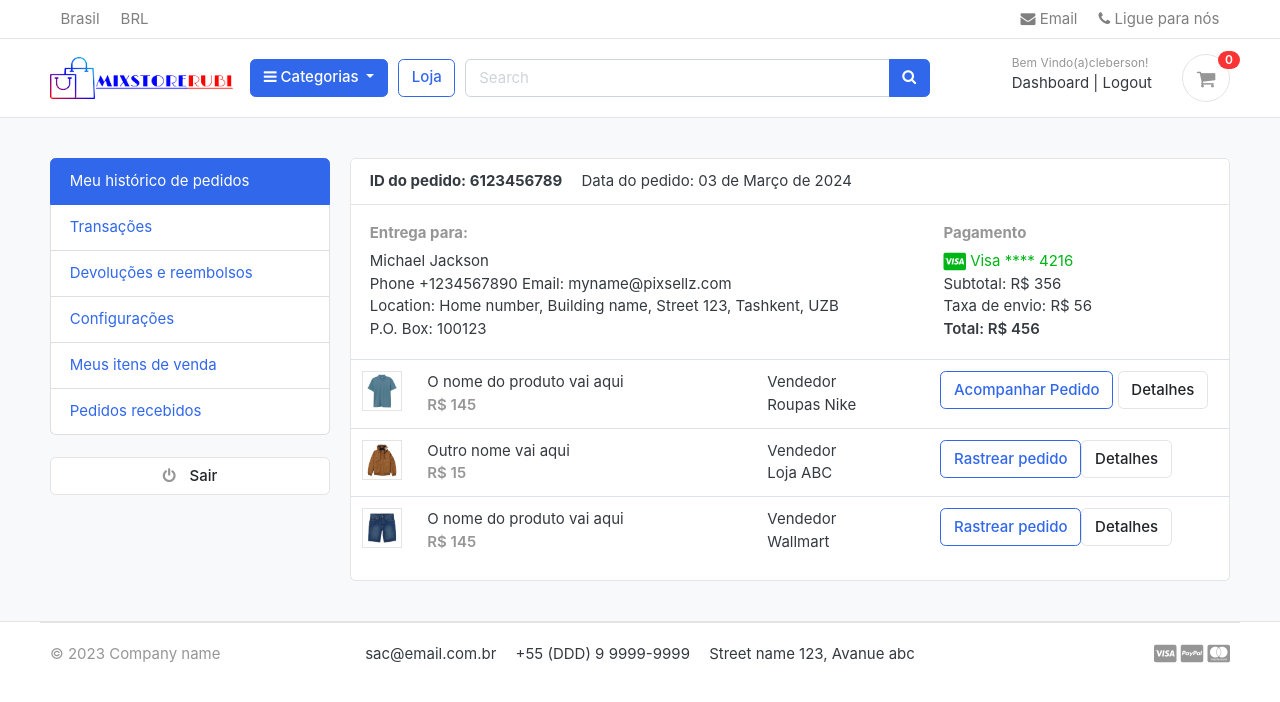
After one commit to devcleberson/django_store1, a Django app: page /accounts/ in a window 1280 px wide. The commit adds this page. Shown: the top 702 px of the page. Run offline with Django 4.2, Linux system fonts and the light colour scheme; a user stored in the database is signed in; data comes from the database, SQL or seed files in the repository; both versions use the stored data as it was after the commit; some libraries are stand-ins or nearby versions; some web fonts are replaced.

Commit message:
criação-dashboard

```diff
--- a/accounts/urls.py
+++ b/accounts/urls.py
@@ -6,6 +6,8 @@ urlpatterns = [
     path('register/', views.register, name='register'),
     path('login/', views.login, name='login'),
     path('logout/', views.logout, name='logout'),
+    path('dashboard/', views.dashboard, name='dashboard'),
+    path('', views.dashboard, name='dashboard'),
 
     path('activate/<uidb64>/<token>/', views.activate, name='activate'),
 ]
--- a/accounts/views.py
+++ b/accounts/views.py
@@ -61,8 +61,8 @@ def login(request):
 
         if user is not None:
             auth.login(request, user)
-           # messages.success(request, 'Você está conectado agora.')
-            return redirect('home')
+            messages.success(request, 'Você está conectado agora.')
+            return redirect('dashboard')
         else:
             messages.error(request, 'Credenciais de login inválidas.')
             return redirect('login')
@@ -73,7 +73,6 @@ def logout(request):
     auth.logout(request)
     messages.success(request, 'Você está desconectado.')
     return redirect('login')
-
 
 
 def activate(request, uidb64, token):
@@ -91,3 +90,7 @@ def activate(request, uidb64, token):
     else:
         messages.error(request, 'Link de ativação inválido')
         return redirect('register')
+
+@login_required(login_url = 'login')
+def dashboard(request):
+    return render(request, 'accounts/dashboard.html')
--- /dev/null
+++ b/templates/accounts/dashboard.html
@@ -0,0 +1,102 @@
+{% extends 'base.html' %}
+
+
+{% block content %}
+
+<section class="section-conten padding-y bg">
+
+    {% include 'includes/alerts.html' %}
+    <div class="container">
+        <div class="row">
+            <aside class="col-md-3">
+                <!--   SIDEBAR   -->
+                <ul class="list-group">
+                    <a class="list-group-item active" href="#"> Meu histórico de pedidos </a>
+                    <a class="list-group-item" href="#"> Transações </a>
+                    <a class="list-group-item" href="#"> Devoluções e reembolsos </a>
+                    <a class="list-group-item" href="#"> Configurações </a>
+                    <a class="list-group-item" href="#"> Meus itens de venda </a>
+                    <a class="list-group-item" href="#"> Pedidos recebidos </a>
+                </ul>
+                <br>
+                <a class="btn btn-light btn-block" href="{% url 'logout' %}"> <i class="fa fa-power-off"></i> <span
+                        class="text">Sair</span> </a>
+                <!--   SIDEBAR .//END   -->
+            </aside>
+            <main class="col-md-9">
+                <article class="card">
+                    <header class="card-header">
+                        <strong class="d-inline-block mr-3">ID do pedido: 6123456789</strong>
+                        <span>Data do pedido: 03 de Março de 2024</span>
+                    </header>
+                    <div class="card-body">
+                        <div class="row">
+                            <div class="col-md-8">
+                                <h6 class="text-muted">Entrega para:</h6>
+                                <p>Michael Jackson <br>
+                                    Phone +1234567890 Email: myname@pixsellz.com <br>
+                                    Location: Home number, Building name, Street 123, Tashkent, UZB <br>
+                                    P.O. Box: 100123
+                                </p>
+                            </div>
+                            <div class="col-md-4">
+                                <h6 class="text-muted">Pagamento</h6>
+                                <span class="text-success">
+                                    <i class="fab fa-lg fa-cc-visa"></i>
+                                    Visa **** 4216
+                                </span>
+                                <p>Subtotal: R$ 356 <br>
+                                    Taxa de envio: R$ 56 <br>
+                                    <span class="b">Total: R$ 456 </span>
+                                </p>
+                            </div>
+                        </div> <!-- row.// -->
+                    </div> <!-- card-body .// -->
+                    <div class="table-responsive">
+                        <table class="table table-hover">
+                            <tr>
+                                <td width="65">
+                                    <img src="../images/items/1.jpg" class="img-xs border">
+                                </td>
+                                <td>
+                                    <p class="title mb-0">O nome do produto vai aqui </p>
+                                    <var class="price text-muted">R$ 145</var>
+                                </td>
+                                <td> Vendedor <br> Roupas Nike </td>
+                                <td width="300"> <a href="#" class="btn btn-outline-primary">Acompanhar Pedido</a> <a
+                                        href="#" class="btn btn-light"> Detalhes </a> </td>
+                            </tr>
+                            <tr>
+                                <td>
+                                    <img src="../images/items/2.jpg" class="img-xs border">
+                                </td>
+                                <td>
+                                    <p class="title mb-0">Outro nome vai aqui </p>
+                                    <var class="price text-muted">R$ 15</var>
+                                </td>
+                                <td> Vendedor <br> Loja ABC </td>
+                                <td> <a href="#" class="btn btn-outline-primary">Rastrear pedido</an> <a href="#"
+                                            class="btn btn-light"> Detalhes </a> </td>
+                            </tr>
+                            <tr>
+                                <td>
+                                    <img src="../images/items/3.jpg" class="img-xs border">
+                                </td>
+                                <td>
+                                    <p class="title mb-0">O nome do produto vai aqui </p>
+                                    <var class="price text-muted">R$ 145</var>
+                                </td>
+                                <td> Vendedor <br> Wallmart </td>
+                                <td> <a href="#" class="btn btn-outline-primary">Rastrear pedido</an> <a href="#"
+                                            class="btn btn-light"> Detalhes </a> </td>
+                            </tr>
+                        </table>
+                    </div> <!-- table-responsive .end// -->
+                </article> <!-- order-group.// -->
+            </main>
+        </div> <!-- row.// -->
+    </div>
+
+</section>
+
+{% endblock %}
--- a/templates/includes/navbar.html
+++ b/templates/includes/navbar.html
@@ -73,7 +73,7 @@
                         <div class="widget-header">
                             <small class="title text-muted">Bem Vindo(a){{user.first_name}}!</small>
                             <div>
-                                <a href="#">Dashboard</a> <span class="dark-transp"> | </span>
+                                <a href="{% url 'dashboard' %}">Dashboard</a> <span class="dark-transp"> | </span>
                                 <a href="{% url 'logout' %}"> Logout</a>
                             </div>
                         </div>
```
Also changed, not shown: db.sqlite3.
